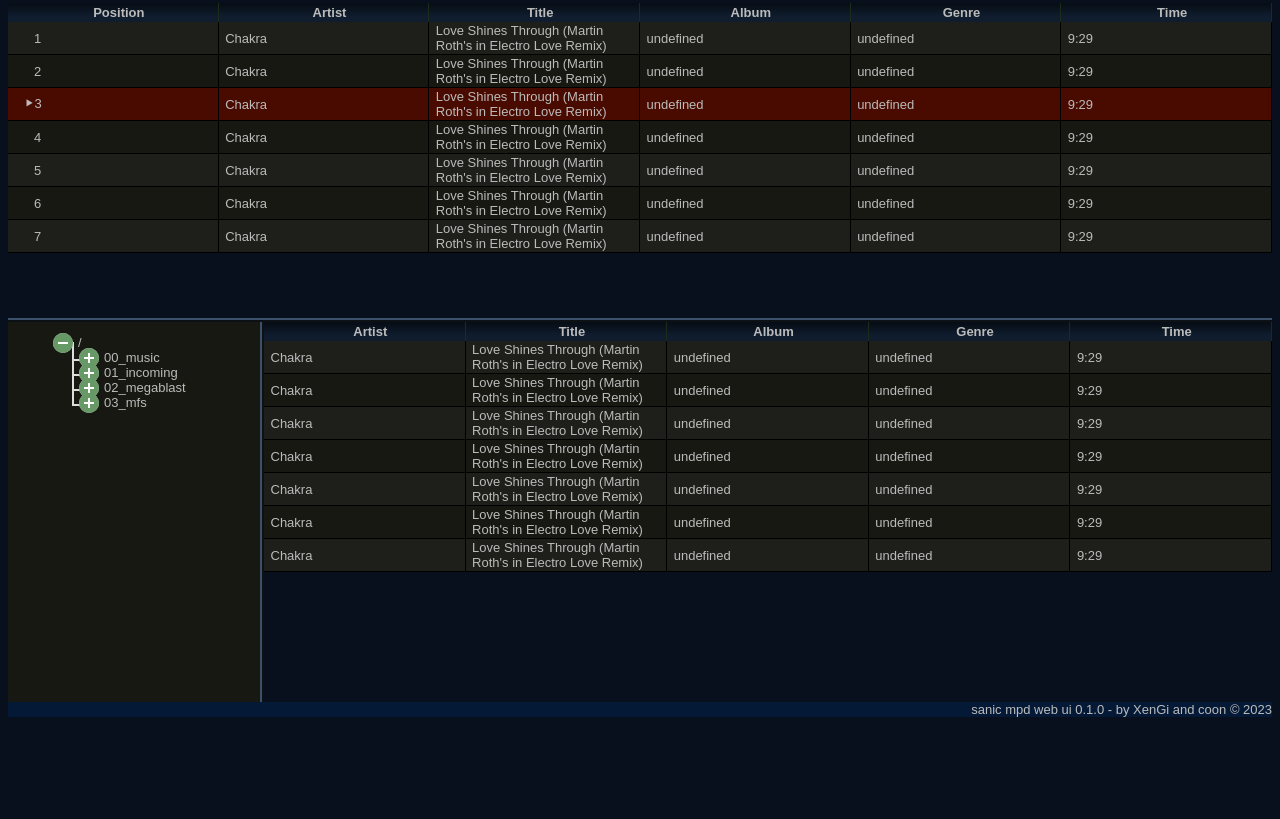
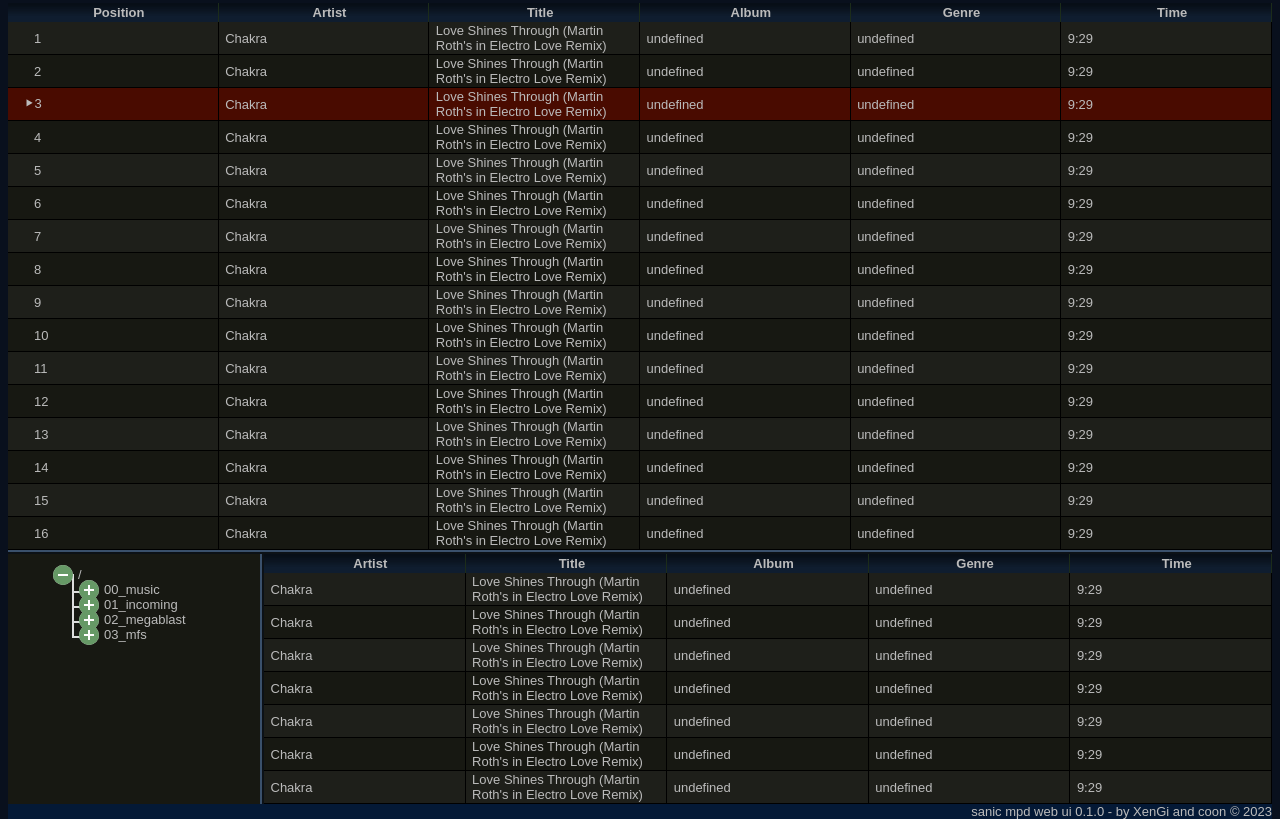
Before and after one commit to cccb/sanic, a plain HTML site: page static/flexbox/index.html in a window 1280 px wide. Shown: the part 75-894 px from the top of the page. Before the commit the page ends 800 px from the top, so only its background shows below. Drawn offline with Linux system fonts and the light colour scheme.

Commit message:
static: add more dummy tracks in queue

```diff
--- a/static/flexbox/index.html
+++ b/static/flexbox/index.html
@@ -134,6 +134,78 @@
             <td>undefined</td>
             <td>9:29</td>
           </tr>
+          <tr>
+            <td>8</td>
+            <td>Chakra</td>
+            <td>Love Shines Through (Martin Roth's in Electro Love Remix)</td>
+            <td>undefined</td>
+            <td>undefined</td>
+            <td>9:29</td>
+          </tr>
+          <tr>
+            <td>9</td>
+            <td>Chakra</td>
+            <td>Love Shines Through (Martin Roth's in Electro Love Remix)</td>
+            <td>undefined</td>
+            <td>undefined</td>
+            <td>9:29</td>
+          </tr>
+          <tr>
+            <td>10</td>
+            <td>Chakra</td>
+            <td>Love Shines Through (Martin Roth's in Electro Love Remix)</td>
+            <td>undefined</td>
+            <td>undefined</td>
+            <td>9:29</td>
+          </tr>
+          <tr>
+            <td>11</td>
+            <td>Chakra</td>
+            <td>Love Shines Through (Martin Roth's in Electro Love Remix)</td>
+            <td>undefined</td>
+            <td>undefined</td>
+            <td>9:29</td>
+          </tr>
+          <tr>
+            <td>12</td>
+            <td>Chakra</td>
+            <td>Love Shines Through (Martin Roth's in Electro Love Remix)</td>
+            <td>undefined</td>
+            <td>undefined</td>
+            <td>9:29</td>
+          </tr>
+          <tr>
+            <td>13</td>
+            <td>Chakra</td>
+            <td>Love Shines Through (Martin Roth's in Electro Love Remix)</td>
+            <td>undefined</td>
+            <td>undefined</td>
+            <td>9:29</td>
+          </tr>
+          <tr>
+            <td>14</td>
+            <td>Chakra</td>
+            <td>Love Shines Through (Martin Roth's in Electro Love Remix)</td>
+            <td>undefined</td>
+            <td>undefined</td>
+            <td>9:29</td>
+          </tr>
+          <tr>
+            <td>15</td>
+            <td>Chakra</td>
+            <td>Love Shines Through (Martin Roth's in Electro Love Remix)</td>
+            <td>undefined</td>
+            <td>undefined</td>
+            <td>9:29</td>
+          </tr>
+          <tr>
+            <td>16</td>
+            <td>Chakra</td>
+            <td>Love Shines Through (Martin Roth's in Electro Love Remix)</td>
+            <td>undefined</td>
+            <td>undefined</td>
+            <td>9:29</td>
+          </tr>
         </tbody>
       </table>
     </div>
```
